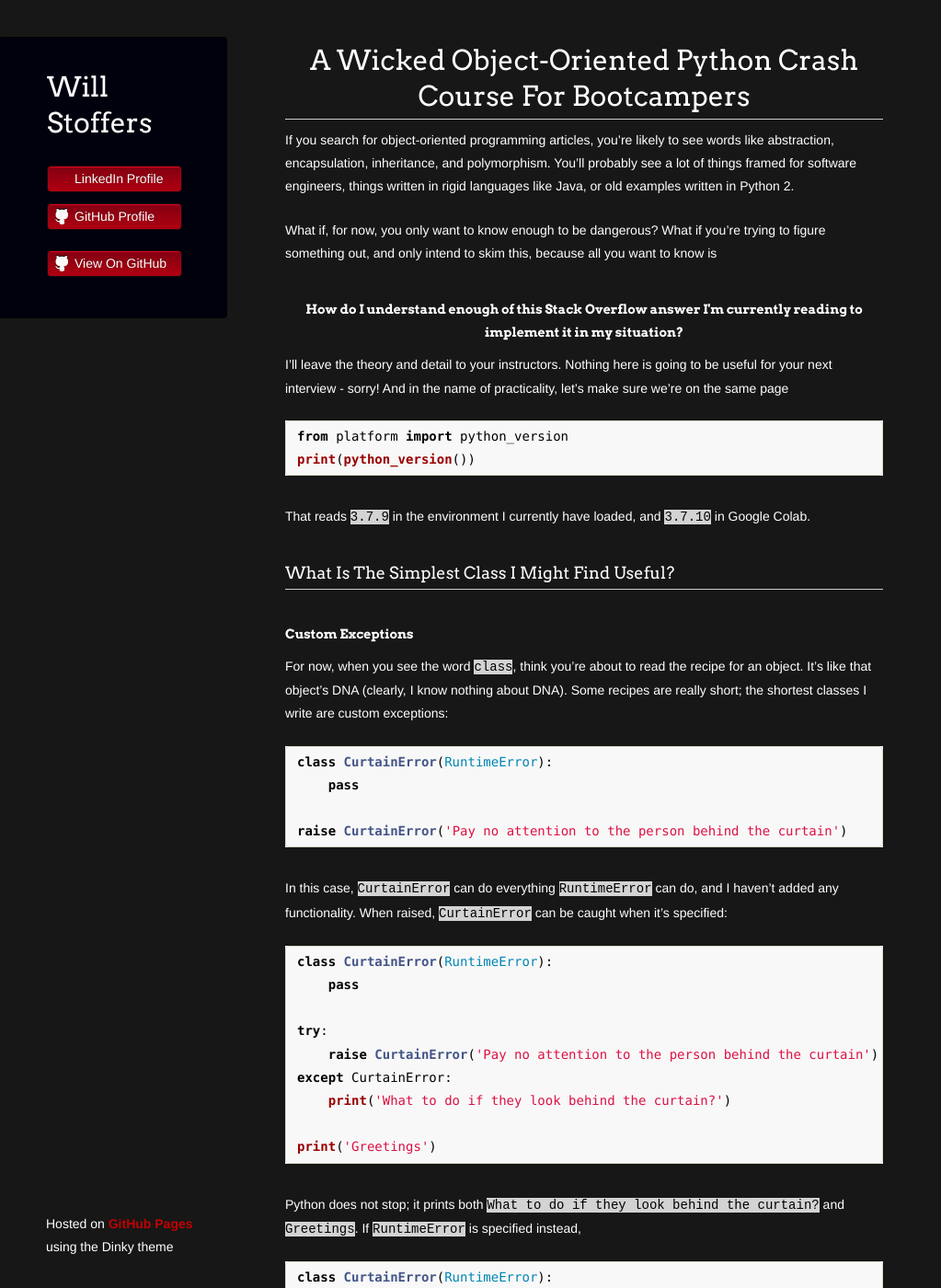
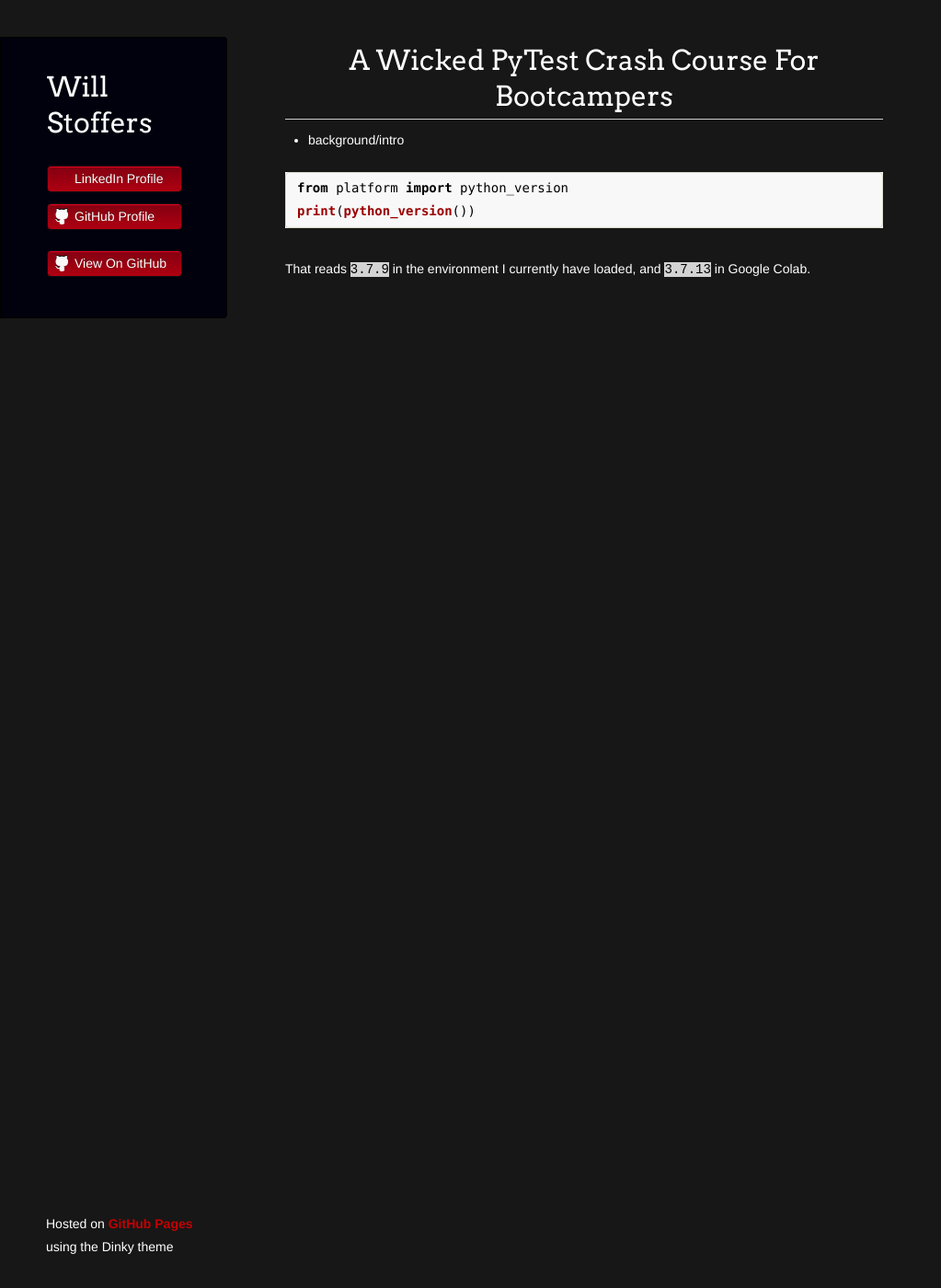
Before and after one commit to wstoffers/wstoffers.github.io, a Jekyll site: the page built from pytest/index.md, in a window 1280 px wide and 1400 px high. Shown: the whole window at 92% size, without its empty margins (0-1023 px from the left). Built offline with Jekyll 4.4.1, drawn with Linux system fonts in a browser that asks for light colours; our own code applies the rules of GitHub Pages for plain Markdown files; a script that is not in the unit is left out; the repository's description, which GitHub fills in, is left out; some of the changed text lies outside the part shown.

Commit message:
Adding content for PyTest tutorial

````diff
--- a/pytest/index.md
+++ b/pytest/index.md
@@ -2,87 +2,12 @@
     <link rel="stylesheet" href="styles.css">
 </head>
 
-<h1 align="center">A Wicked Object-Oriented Python Crash Course For Bootcampers</h1>
+<h1 align="center">A Wicked PyTest Crash Course For Bootcampers</h1>
 
-If you search for object-oriented programming articles, you're likely to see words like abstraction, encapsulation, inheritance, and polymorphism. You'll probably see a lot of things framed for software engineers, things written in rigid languages like Java, or old examples written in Python 2.
-
-What if, for now, you only want to know enough to be dangerous? What if you're trying to figure something out, and only intend to skim this, because all you want to know is
-
-<h4 align="center">How do I understand enough of this Stack Overflow answer I'm currently reading to implement it in my situation?</h4>
-
-I'll leave the theory and detail to your instructors. Nothing here is going to be useful for your next interview - sorry! And in the name of practicality, let's make sure we're on the same page
+- background/intro
 
 ```python
 from platform import python_version
 print(python_version())
 ```
-That reads <c-s>3.7.9</c-s> in the environment I currently have loaded, and <c-s>3.7.10</c-s> in Google Colab.
-
-### What Is The Simplest Class I Might Find Useful?
-
-#### Custom Exceptions
-For now, when you see the word <c-s>class</c-s>, think you're about to read the recipe for an object. It's like that object's DNA (clearly, I know nothing about DNA). Some recipes are really short; the shortest classes I write are custom exceptions:
-
-```python
-class CurtainError(RuntimeError):
-    pass
-
-raise CurtainError('Pay no attention to the person behind the curtain')
-```
-
-In this case, <c-s>CurtainError</c-s> can do everything <c-s>RuntimeError</c-s> can do, and I haven't added any functionality. When raised, <c-s>CurtainError</c-s> can be caught when it's specified:
-
-```python
-class CurtainError(RuntimeError):
-    pass
-
-try:
-    raise CurtainError('Pay no attention to the person behind the curtain')
-except CurtainError:
-    print('What to do if they look behind the curtain?')
-
-print('Greetings')
-```
-
-Python does not stop; it prints both <c-s>What to do if they look behind the curtain?</c-s> and <c-s>Greetings</c-s>. If <c-s>RuntimeError</c-s> is specified instead,
-
-```python
-class CurtainError(RuntimeError):
-    pass
-
-try:
-    raise CurtainError('Pay no attention to the person behind the curtain')
-except RuntimeError:
-    print('What to do if they look behind the curtain?')
-
-print('Greetings')
-```
-
-the same things are printed. But if the two get flipped,
-
-```python
-class CurtainError(RuntimeError):
-    pass
-
-try:
-    raise RuntimeError('Pay no attention to the person behind the curtain')
-except CurtainError:
-    print('What to do if they look behind the curtain?')
-
-print('Greetings')
-```
-
-Python stops/<c-s>RuntimeError</c-s> is not caught because <c-s>CurtainError</c-s> is a type of <c-s>RuntimeError</c-s>, but <c-s>RuntimeError</c-s> is not a type of <c-s>CurtainError</c-s>. As simple as that recipe is, a custom exception can be a great way to raise awareness about special conditions and/or make your code easier to understand.
-
-#### Dot Access
-It's also possible to write very simple classes just to store things in their namespace. This is where classes are supposed to be aligned with the human view of the real world. If you saw a witch, you might notice one of her attributes, like her hair:
-
-```python
-class Witch(object):
-    hair = 'black'
-
-elphie = Witch()
-print(elphie.hair)
-```
-
-This will print <c-s>black</c-s>, because if you've only ever seen one witch, you might assume all witches have black hair. We created <c-s>elphie</c-s>, a <c-s>Witch</c-s>, by calling <c-s>Witch()</c-s> with no arguments in the parentheses. Earlier, when we defined <c-s>CurtainError</c-s>,
+That reads <c-s>3.7.9</c-s> in the environment I currently have loaded, and <c-s>3.7.13</c-s> in Google Colab.
````
